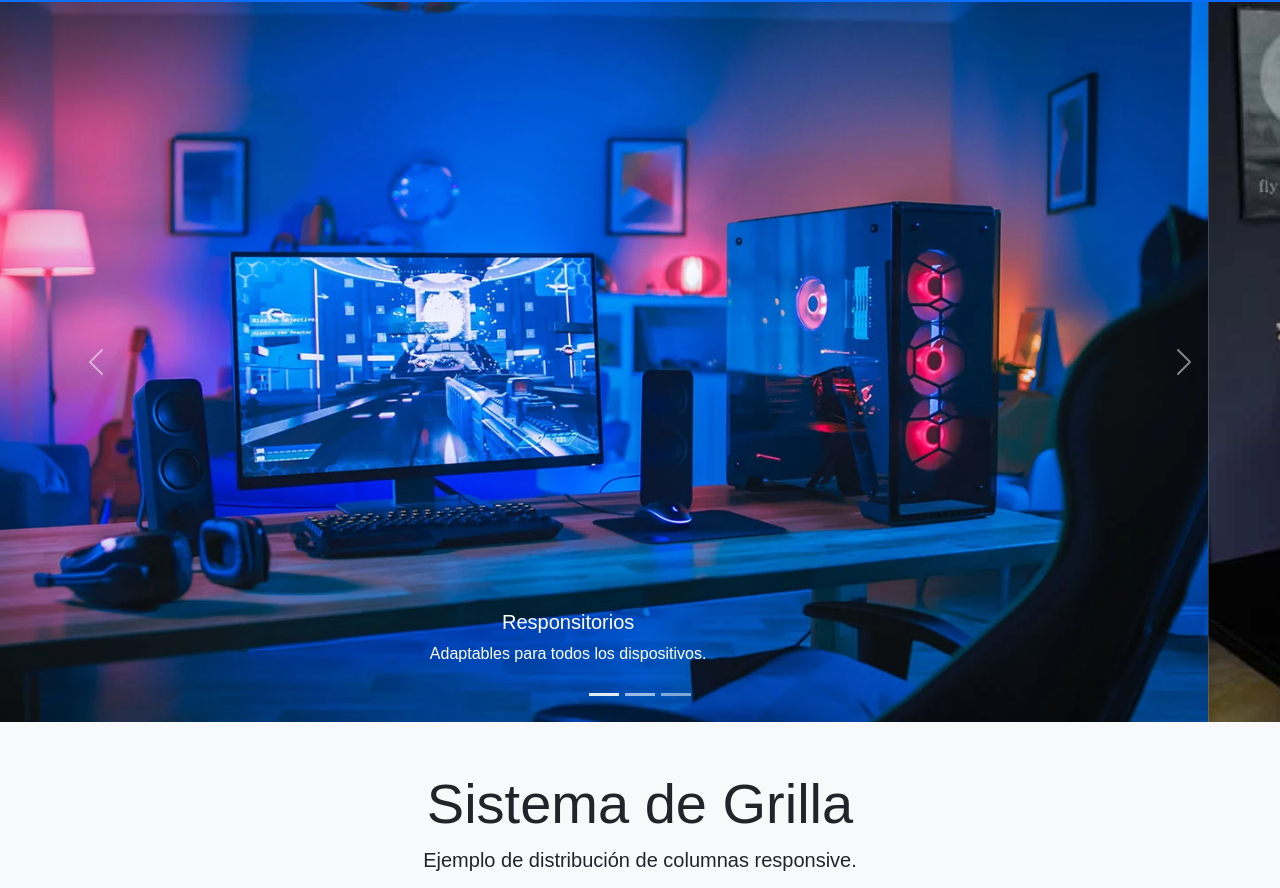
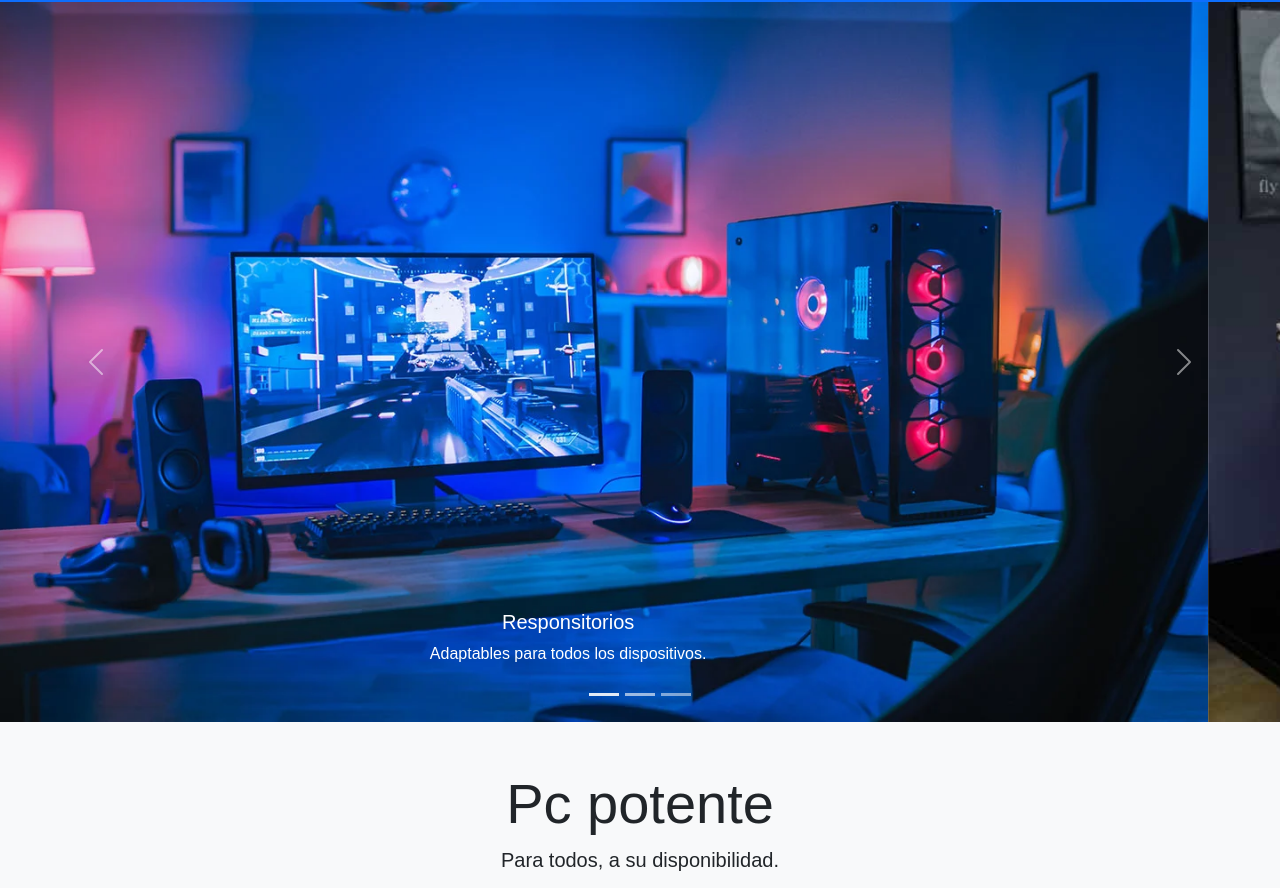
Before and after one commit to cristoferxc/EV-I, a plain HTML site: page EV-I/index.html in a window 1280 px wide. Shown: the part 64-952 px from the top of the page. Drawn offline with nearby package versions, Linux system fonts and the light colour scheme.

Commit message:
Revise index.html content and structure
Updated the content and structure of the index.html file, including changes to the carousel and footer sections.

```diff
--- a/EV-I/index.html
+++ b/EV-I/index.html
@@ -74,8 +74,8 @@
 
     <div class="container my-5">
         <div class="text-center mb-4">
-            <h1 class="display-4">Sistema de Grilla</h1>
-            <p class="lead">Ejemplo de distribución de columnas responsive.</p>
+            <h1 class="display-4">Pc potente</h1>
+            <p class="lead">Para todos, a su disponibilidad.</p>
         </div>
 
         <div class="row g-4">
```
